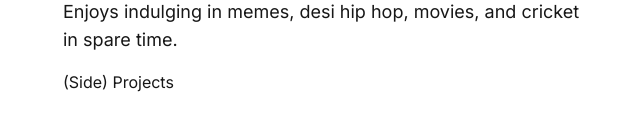
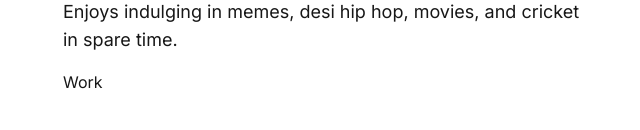
Before and after one commit to jagdishpatil02/website, a Next.js app: page / in a window 1280 px wide. Shown: the part 226-356 px from the top of the page, without its empty margins (313-953 px from the left). Built offline with nearby package versions, Linux system fonts and the light colour scheme.

Commit message:
renamed label fro side projects to work

```diff
--- a/src/app/page.js
+++ b/src/app/page.js
@@ -76,12 +76,12 @@ export default function Home() {
         </p>
         <div className="relative group inline-block">
           <a
-            href="https://jagdishpatil02.github.io/sideprojects/"
+            href="https://jagdishpatil02.github.io"
             target="_blank"
             rel="noopener noreferrer"
             className="relative inline-block  group "
           >
-            (Side) Projects
+            Work
             <span className="absolute left-0 bottom-0 h-0.5 w-full bg-[#222] transform scale-x-0 group-hover:scale-x-100 transition-transform duration-300"></span>
           </a>
         </div>
```
